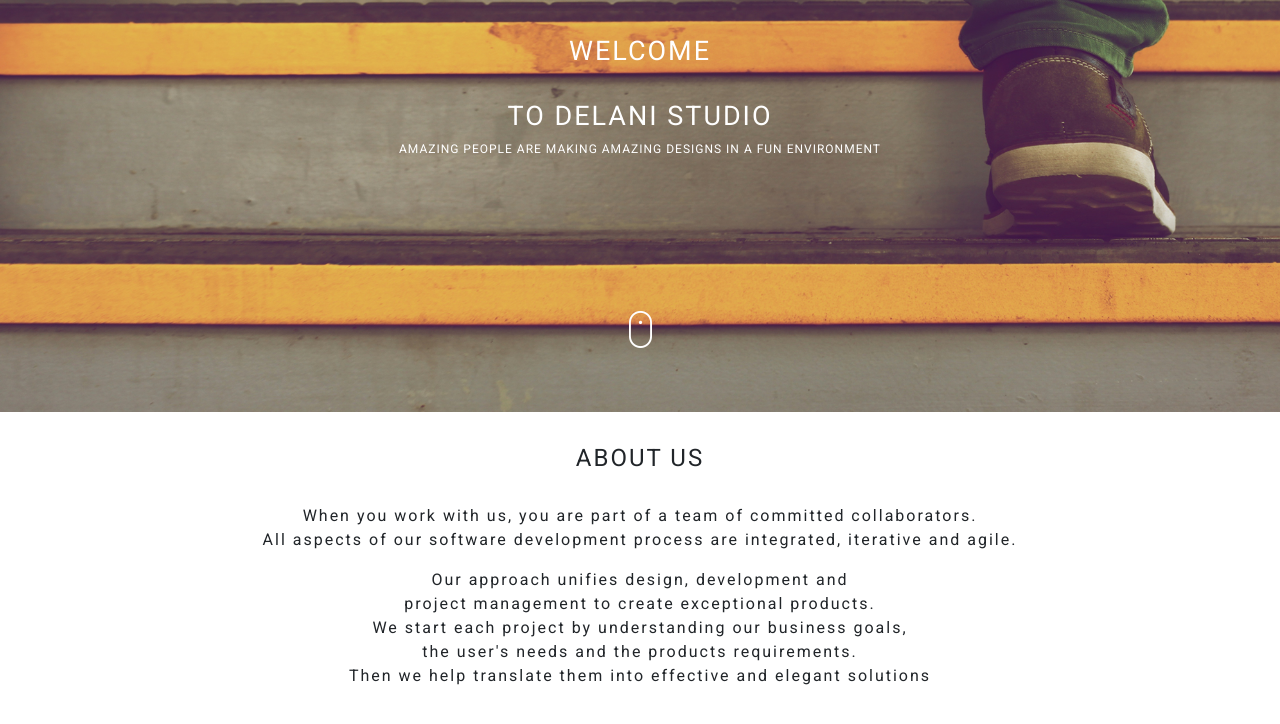
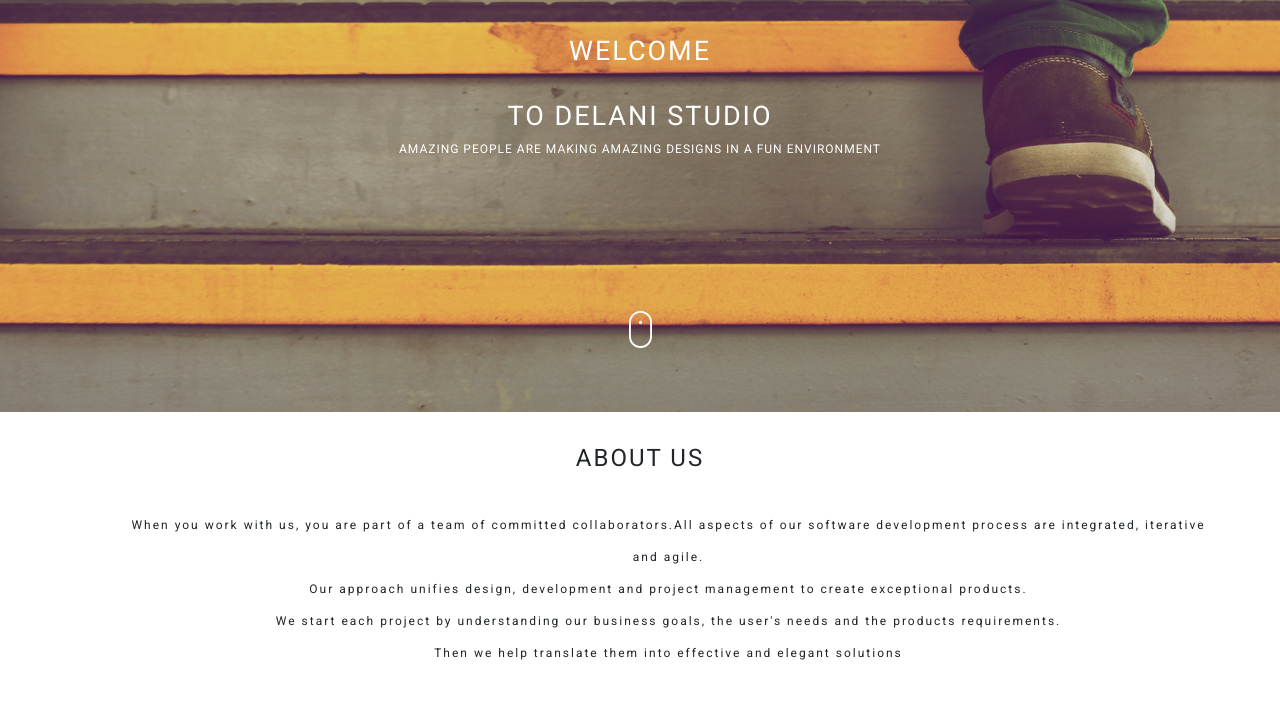
Before and after one commit to kelvinMakamu/delaniStudio, a plain HTML site: page index.html in a window 1280 px wide. Shown: the part 330-1054 px from the top of the page. After the commit the page ends 999 px from the top, so only its background shows below. Drawn offline with Linux system fonts and the light colour scheme.

Commit message:
Modifies index and styles file to finish up on About Us section

```diff
--- a/css/styles.css
+++ b/css/styles.css
@@ -10,7 +10,7 @@
 	font-family: 'Roboto', sans-serif;
 }
 
-h4{
+h1,h2,h3,h4{
 	text-transform: uppercase;
 }
 /**************************
@@ -55,9 +55,15 @@ h4{
 	DELANI MAIN CONTENT STYLES
 
 ********************************/
+.about-us-content{
+	padding: 2.5% 0% 0% 5%;
+	line-height: 4vh;
+}
 
-
-
+.about-us-content p{
+	font-size: 12px;
+	margin-bottom: 0px;
+}
 
 /**************************
 
--- a/index.html
+++ b/index.html
@@ -38,9 +38,9 @@
 			<div class="col-md-12 col-lg-12 col-sm-12">
 				<h4 class="text-center">about us</h4>
 			</div>
-			<div class="col-md-12 col-lg-12 col-sm-12" style="padding: 2% 12% 12% 12%;">
-				<p class="text-center">When you work with us, you are part of a team of committed collaborators.<br>All aspects of our software development process are integrated, iterative and agile.</p>
-				<p class="text-center">Our approach unifies design, development and<br> project management to create exceptional products. <br>We start each project by understanding our business goals, <br>the user's needs and the products requirements.<br>Then we help translate them into effective and elegant solutions</p>
+			<div class="col-md-12 col-lg-12 col-sm-12 about-us-content">
+				<p class="text-center">When you work with us, you are part of a team of committed collaborators.All aspects of our software development process are integrated, iterative <br>and agile.</p>
+				<p class="text-center">Our approach unifies design, development and project management to create exceptional products. <br>We start each project by understanding our business goals, the user's needs and the products requirements.<br>Then we help translate them into effective and elegant solutions</p>
 			</div>
 		</div>
 	</div>
```
